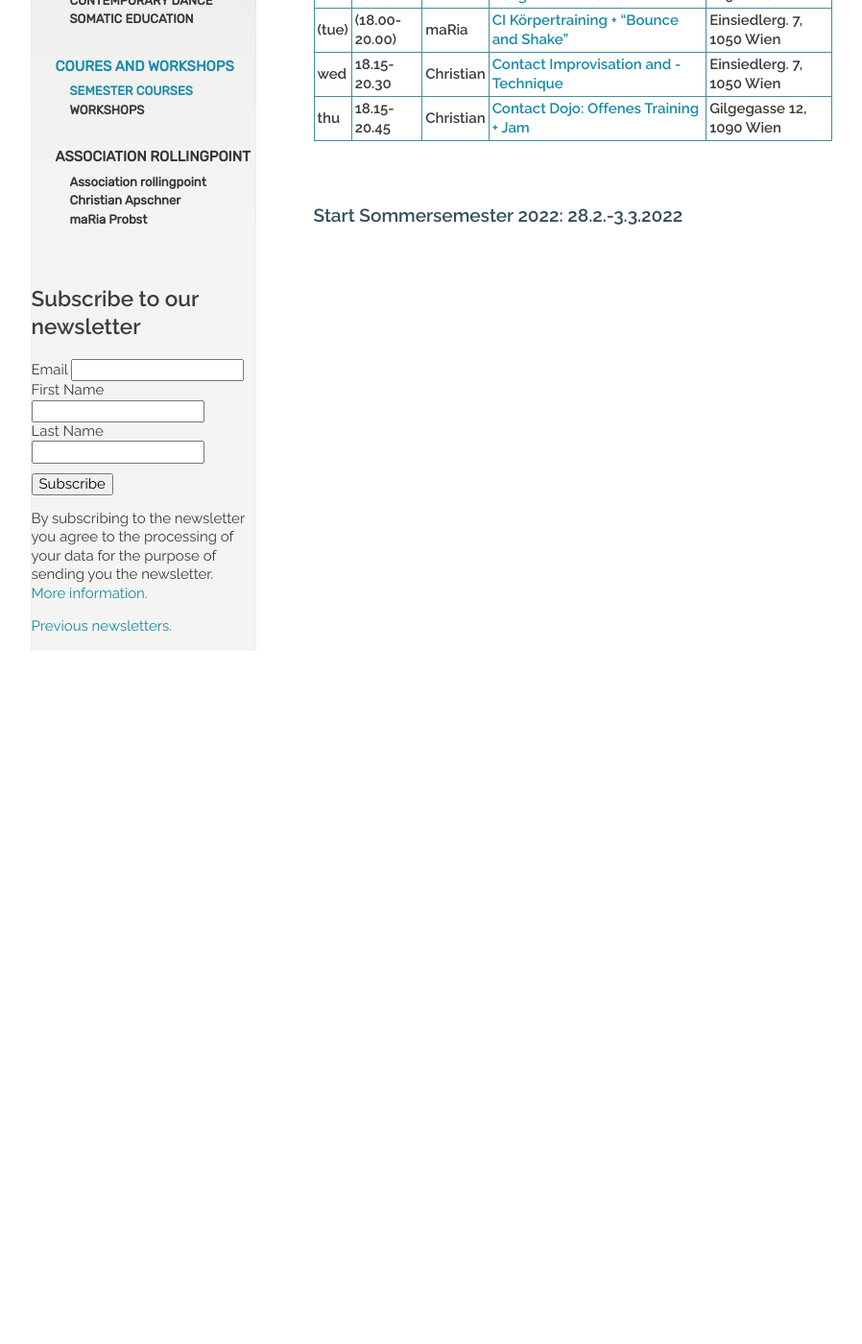
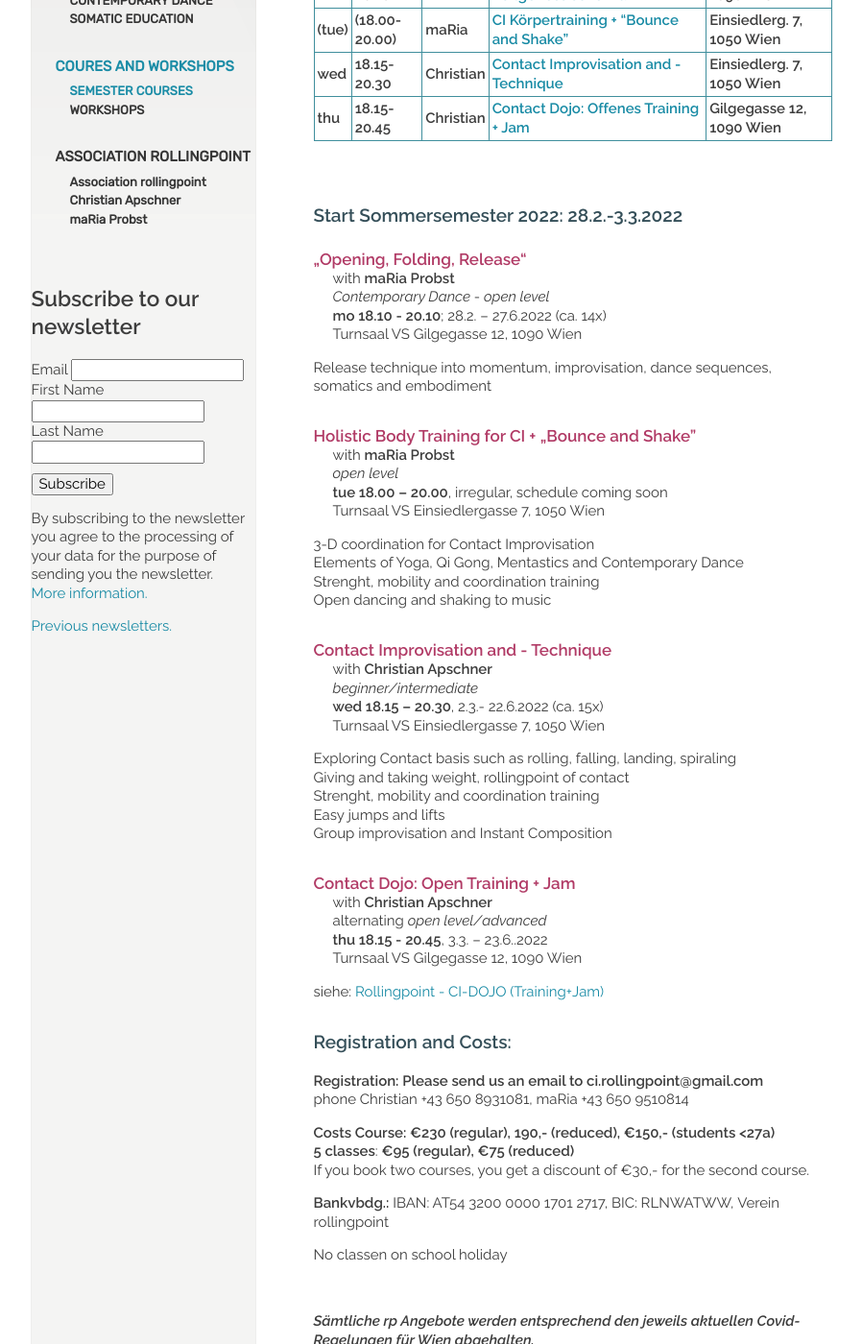
Before and after one commit to manulari/rollingpointat, a Jekyll site: the page built from _pages_en/en-kurse.md, in a window 1280 px wide and 1400 px high, scrolled down 239 px. Shown: the whole window at 96% size, without its empty margins (152-1050 px from the left). Built offline with Jekyll 4.4.1, drawn with Linux system fonts in a browser that asks for light colours; comment, search, counter and statistics services are not loaded; before the commit the page ends 917 px from its top, so only the background shows below that.

Commit message:
Update page (en) “en-kurse”

```diff
--- a/_pages_en/en-kurse.md
+++ b/_pages_en/en-kurse.md
@@ -15,3 +15,75 @@ Semester courses
 &nbsp;
 
 ### Start Sommersemester 2022: 28.2.-3.3.2022
+
+<div class="named-anchor" id="mo"></div>
+
+#### „Opening, Folding, Release“
+
+with **maRia Probst**\
+*Contemporary Dance* - *open level*\
+**mo 18.10 - 20.10**; 28.2. – 27.6.2022 (ca. 14x)\
+Turnsaal VS Gilgegasse 12, 1090 Wien
+
+Release technique into momentum, improvisation, dance sequences, somatics and embodiment
+
+<div class="named-anchor" id="di"></div>
+
+#### Holistic Body Training for CI + „Bounce and Shake"
+
+with **maRia Probst**\
+*open level*\
+**tue 18.00 – 20.00**, irregular, schedule coming soon\
+Turnsaal VS Einsiedlergasse 7, 1050 Wien
+
+3-D coordination for Contact Improvisation\
+Elements of Yoga, Qi Gong, Mentastics and Contemporary Dance\
+Strenght, mobility and coordination training\
+Open dancing and shaking to music
+
+<div class="named-anchor" id="mi"></div>
+
+#### Contact Improvisation and - Technique
+
+with **Christian Apschner**\
+*beginner/intermediate*\
+**wed 18.15 – 20.30**, 2.3.- 22.6.2022 (ca. 15x)\
+Turnsaal VS Einsiedlergasse 7, 1050 Wien
+
+Exploring Contact basis such as rolling, falling, landing, spiraling\
+Giving and taking weight, rollingpoint of contact\
+Strenght, mobility and coordination training\
+Easy jumps and lifts\
+Group improvisation and Instant Composition
+
+
+
+
+
+#### Contact Dojo: Open Training + Jam
+
+with **Christian Apschner**\
+alternating *open level/advanced*\
+**thu 18.15 - 20.45**, 3.3. – 23.6..2022\
+Turnsaal VS Gilgegasse 12, 1090 Wien
+
+siehe: [Rollingpoint - CI-DOJO (Training+Jam)](/dojo)
+
+### Registration and Costs:
+
+**Registration: Please send us an email to ci.rollingpoint@gmail.com**\
+phone Christian +43 650 8931081, maRia +43 650 9510814
+
+**Costs Course: €230 (regular), 190,- (reduced), €150,- (students <27a)**\
+**5 classes**: **€95 (regular), €75 (reduced)**\
+If you book two courses, you get a discount of €30,- for the second course.
+
+**Bankvbdg.:** IBAN: AT54 3200 0000 1701 2717, BIC: RLNWATWW, Verein rollingpoint
+
+No classen on school holiday
+
+&nbsp;
+
+***Sämtliche rp Angebote werden entsprechend den jeweils aktuellen Covid-Regelungen für Wien abgehalten.***
+
+![](/assets/uploads/img_0197.jpg)
```
